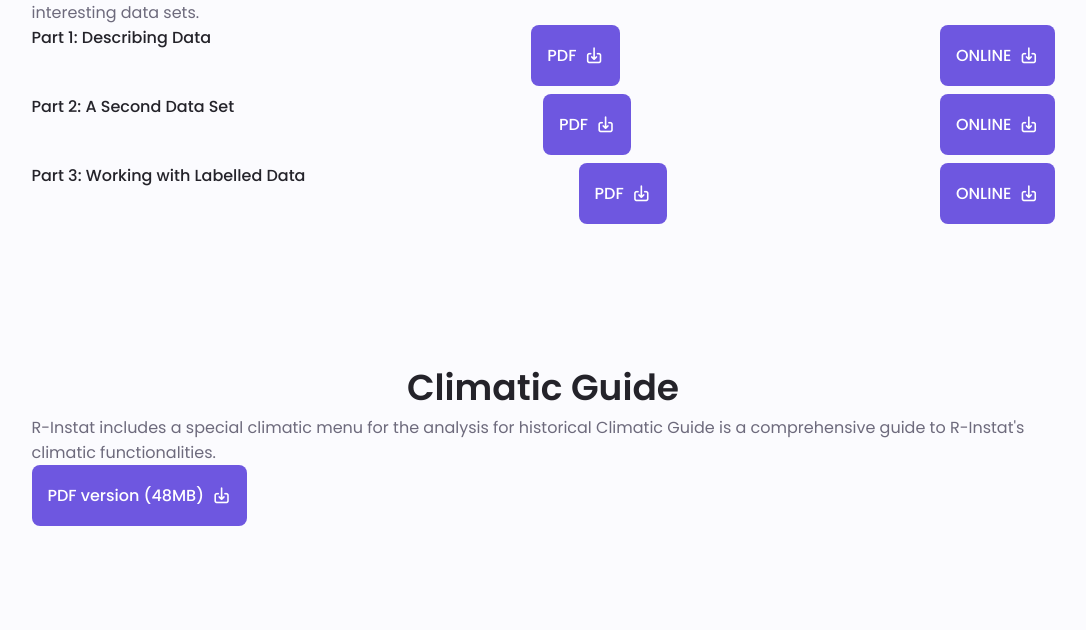
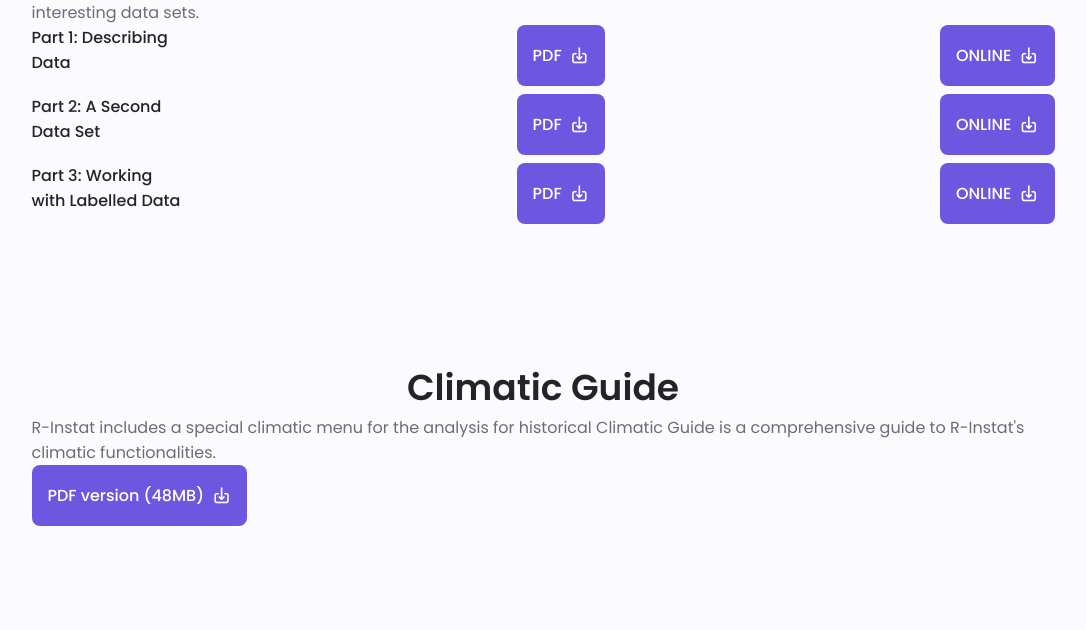
Before and after one commit to maxwellfundi/New-R-Instat-website, a plain HTML site: page Resources.html in a window 1280 px wide. Shown: the part 470-1100 px from the top of the page, without its empty margins (97-1183 px from the left). Drawn offline with nearby package versions, Linux system fonts and the light colour scheme.

Commit message:
Button alignment

```diff
--- a/assets/css/styles.css
+++ b/assets/css/styles.css
@@ -609,6 +609,8 @@
 .skills__name {
     font-size: var(--normal-font-size);
     font-weight: var(--font-medium);
+    width: 150px;
+    display: inline-block;
 }
 
 .skills__bar,
```
